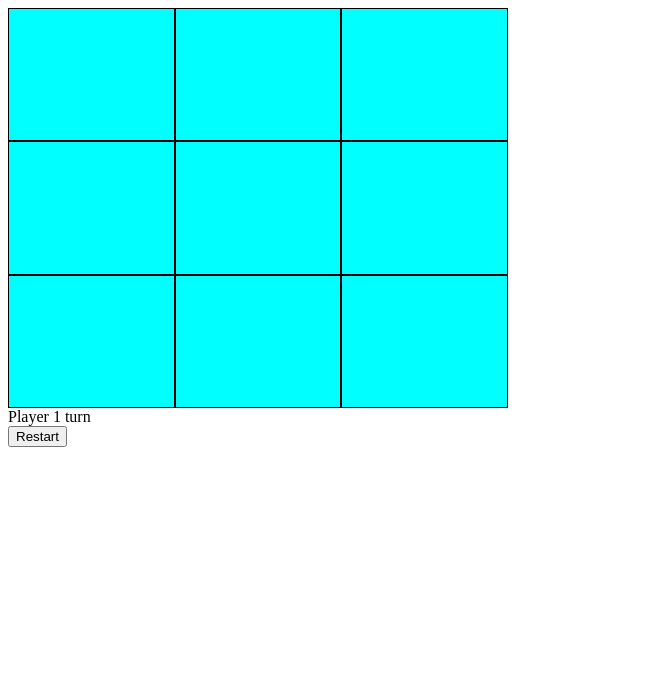
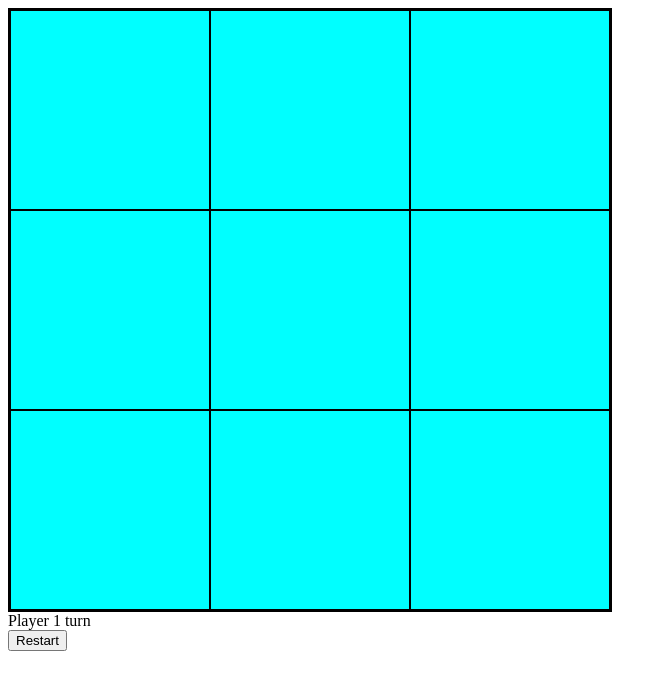
Before and after one commit to WMAA96/tictactoe, a plain HTML site: page index.html in a window 1280 px wide. Shown: the whole page, without its empty margins (0-667 px from the left). Drawn offline with Linux system fonts and the light colour scheme.

Commit message:
Refactor and fixing board css

```diff
--- a/myscript.js
+++ b/myscript.js
@@ -36,8 +36,8 @@ const gameBoard = (() => {
 
         }
     }
-
-    return {board, winConditions, createBoard, reset};
+    createBoard();
+    return {board, winConditions, reset};
 })();
 
 
@@ -53,7 +53,7 @@ const player2 = playerFactory("Player2","O");
 
 
 const gameFlow = (() => {
-    gameBoard.createBoard();
+
     let rounds = 0;
     const state = document.getElementById("turnCheck")
     const restartButton = document.getElementById("restartBtn");
@@ -85,6 +85,10 @@ const gameFlow = (() => {
 
         }
     }
+
+    document.querySelectorAll(".square").forEach(square => {
+        square.addEventListener("click", makeMove, {once: true});
+    })
 
     const gameStatus = (team) => {
         rounds++;
@@ -125,6 +129,7 @@ const gameFlow = (() => {
 
     restartButton.addEventListener("click", (e) => {
         gameBoard.reset();
+        state.textContent = "Player 1 turn"
         rounds = 0;
 
         document.querySelectorAll(".square").forEach(square => {
@@ -133,8 +138,6 @@ const gameFlow = (() => {
 
     })
 
-    document.querySelectorAll(".square").forEach(square => {
-        square.addEventListener("click", makeMove, {once: true});
-    })
+
 
 })();
--- a/mystyle.css
+++ b/mystyle.css
@@ -1,13 +1,21 @@
 #gameBoard {
     display: grid;
     grid-template-columns: repeat(3, 1fr);
-    width: 500px;
-    height: 400px;
+    width: 600px;
+    height: 600px;
+    border: 2px solid black;
     background-color: aqua;
+
+
 }
 
 .square {
-
+    width: 200px;
+    height: 200px;
     border: 1px solid black;
+    box-sizing: border-box;
+    text-align: center;
+    padding: 70px;
+    font-size: 250%;
 
 }
```
